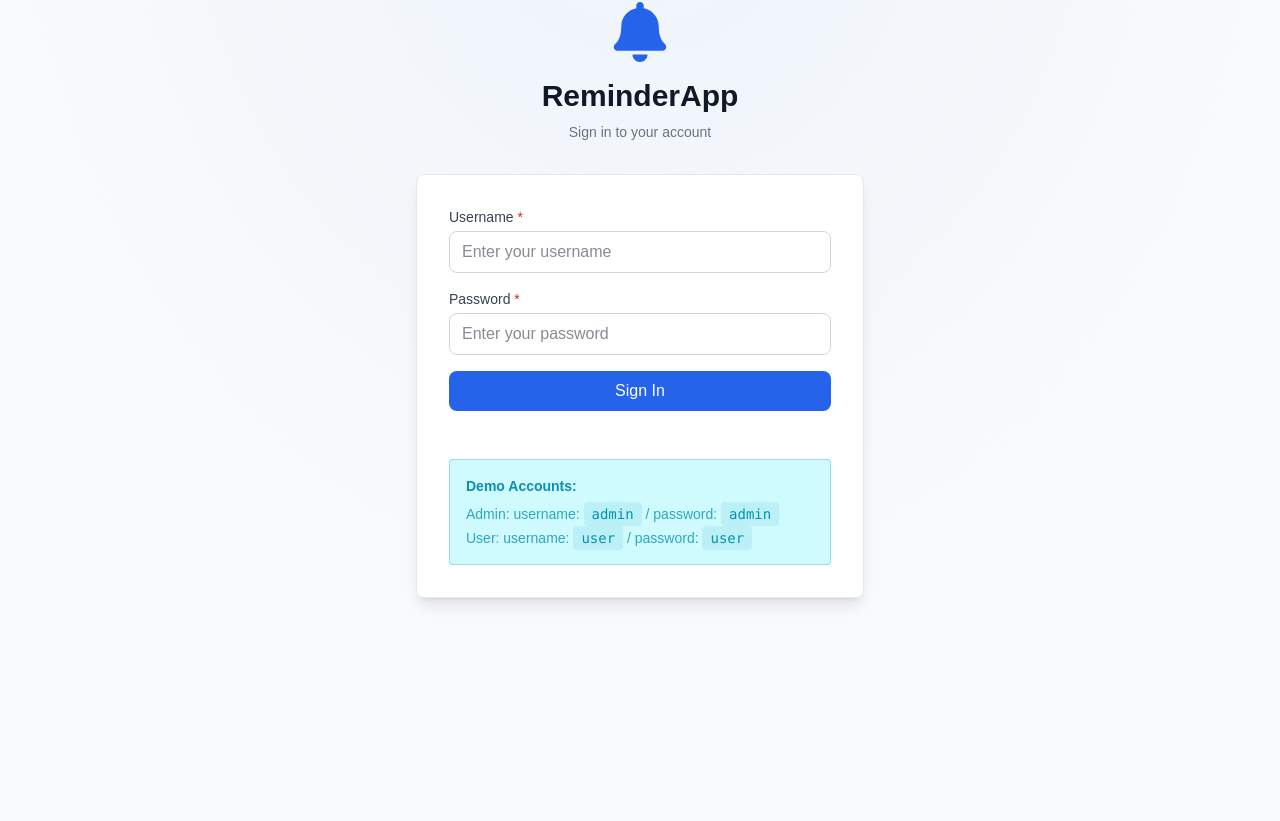
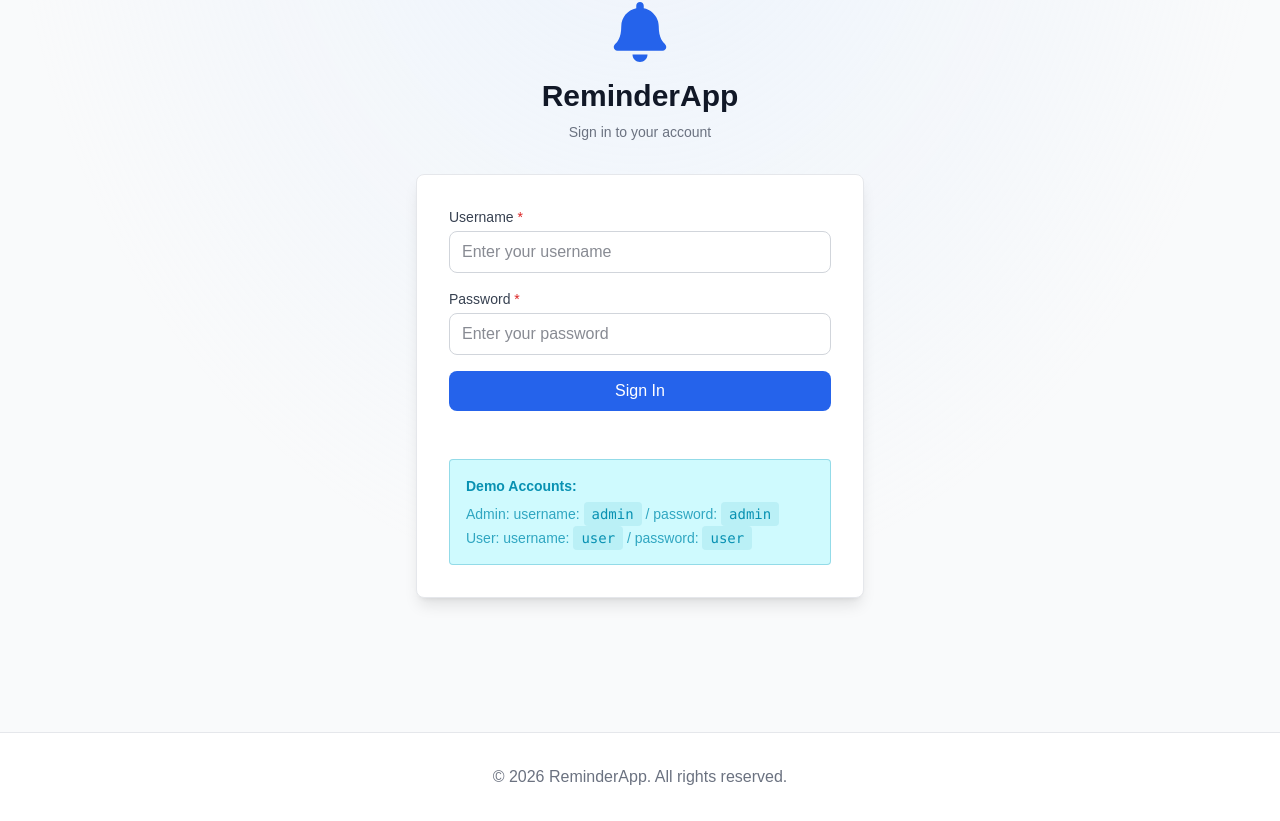
Before and after one commit to Vincent-kintt/fyp-website, a Next.js app: page /login in a window 1280 px wide. Shown: the part 197-1018 px from the top of the page. Before the commit the page ends 929 px from the top, so only its background shows below. Built offline with nearby package versions, Linux system fonts and the light colour scheme; no server answers.

Commit message:
feat: restore Footer component (P2-5)

```diff
--- a/app/layout.js
+++ b/app/layout.js
@@ -1,6 +1,7 @@
 import { Geist, Geist_Mono } from "next/font/google";
 import "./globals.css";
 import Navbar from "@/components/layout/Navbar";
+import Footer from "@/components/layout/Footer";
 import Providers from "./providers";
 import ThemeProvider from "@/components/ThemeProvider";
 
@@ -40,6 +41,7 @@
             <main id="main-content" className="flex-1 max-w-7xl mx-auto px-4 sm:px-6 lg:px-8 py-8 w-full">
               {children}
             </main>
+            <Footer />
           </Providers>
         </ThemeProvider>
       </body>
--- /dev/null
+++ b/components/layout/Footer.js
@@ -0,0 +1,13 @@
+export default function Footer() {
+  return (
+    <footer className="bg-surface border-t border-border text-text-primary mt-auto">
+      <div className="max-w-7xl mx-auto px-4 sm:px-6 lg:px-8 py-8">
+        <div className="text-center">
+          <p className="text-text-muted">
+            © {new Date().getFullYear()} ReminderApp. All rights reserved.
+          </p>
+        </div>
+      </div>
+    </footer>
+  );
+}
```
